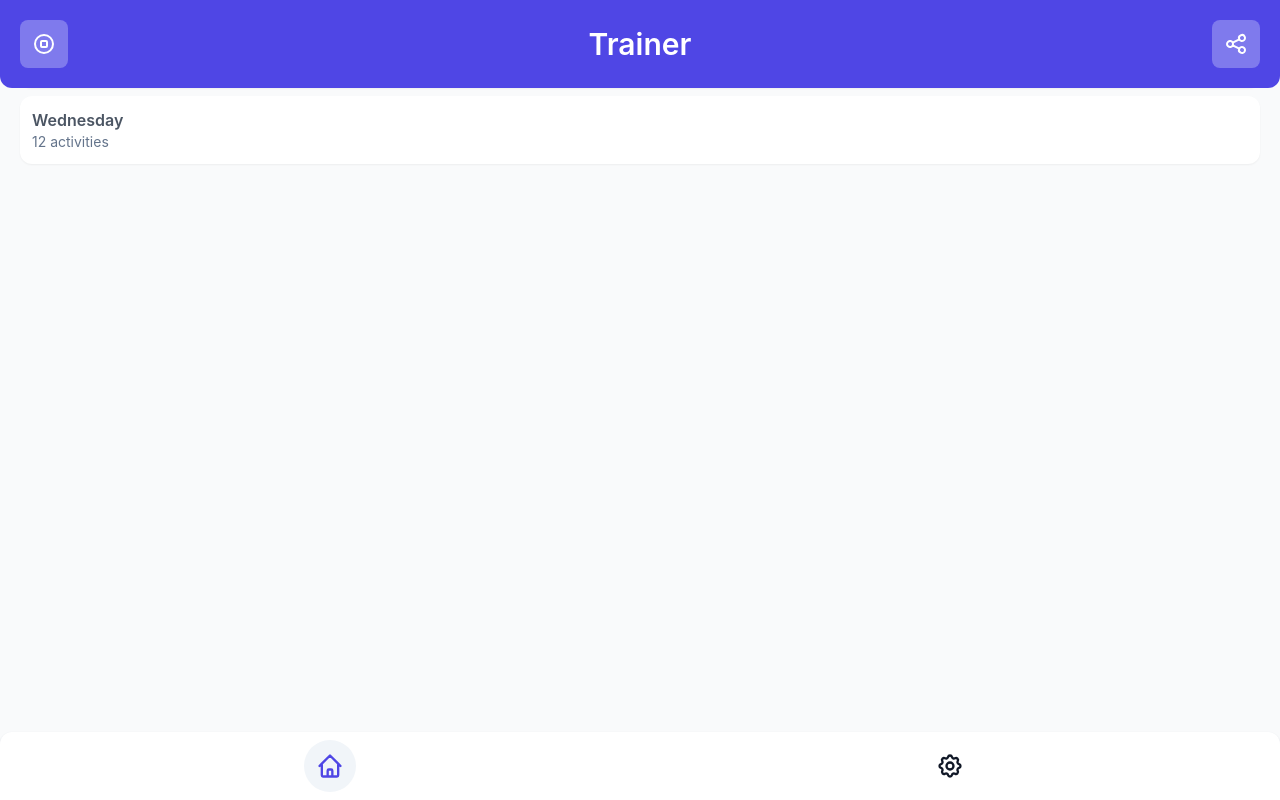
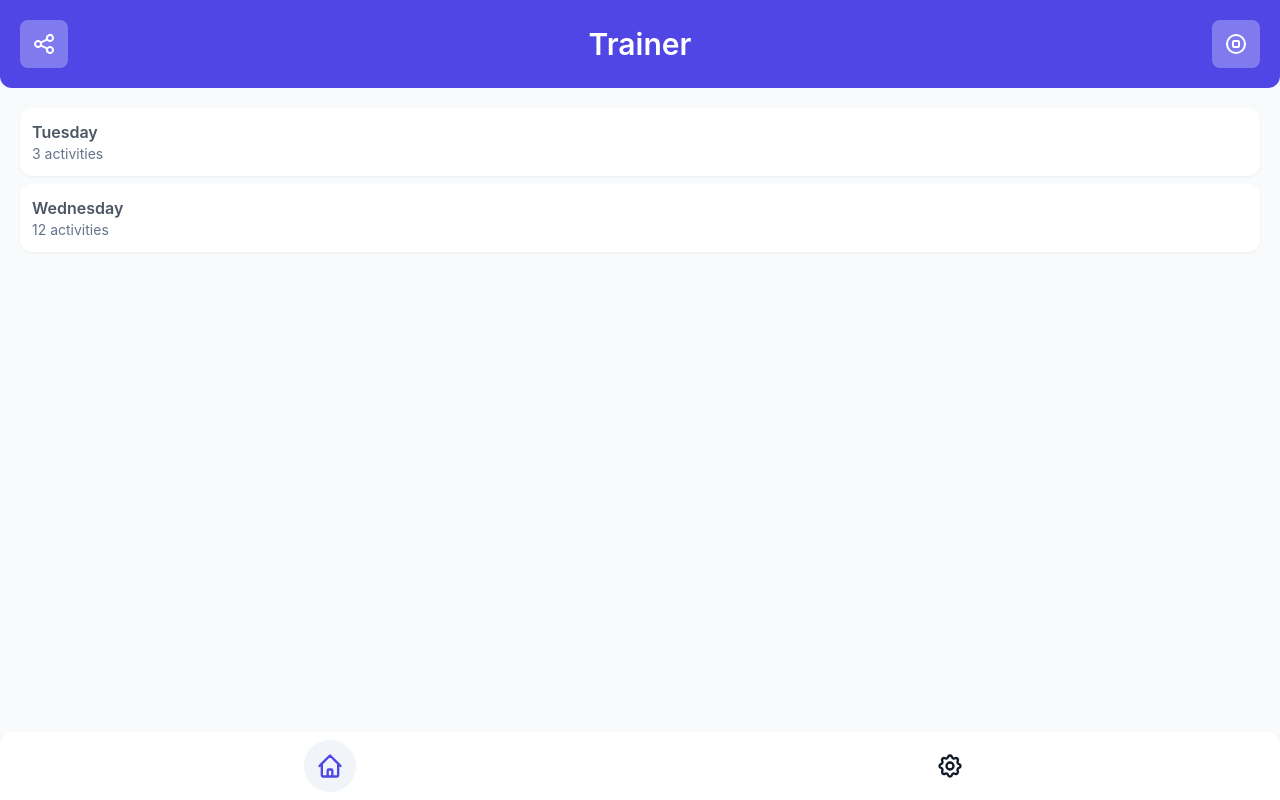
Before and after one commit to simone98dm/lazy-trainer-fe, a Vue app: page / in a window 1280 px wide. Built offline with nearby package versions, Linux system fonts and the light colour scheme.

Commit message:
move header buttons

```diff
--- a/src/components/Header/Header.vue
+++ b/src/components/Header/Header.vue
@@ -4,12 +4,12 @@ import ShareIcon from "../Icon/ShareIcon.vue";
 </script>
 
 <template>
-  <div class="fixed left-0 top-0 w-full rounded-b-xl bg-indigo-600 p-5 text-white">
+  <div class="w-full rounded-b-xl bg-indigo-600 p-5 text-white">
     <div class="flex items-center justify-between">
       <div
         class="rounded-lg bg-indigo-50/30 p-3 hover:bg-white hover:text-indigo-500"
       >
-        <menu-icon></menu-icon>
+        <share-icon></share-icon>
       </div>
       <h1 class="text-center text-3xl font-semibold">
         Trainer
@@ -17,7 +17,7 @@ import ShareIcon from "../Icon/ShareIcon.vue";
       <div
         class="rounded-lg bg-indigo-50/30 p-3 hover:bg-white hover:text-indigo-500"
       >
-        <share-icon></share-icon>
+        <menu-icon></menu-icon>
       </div>
     </div>
   </div>
```
